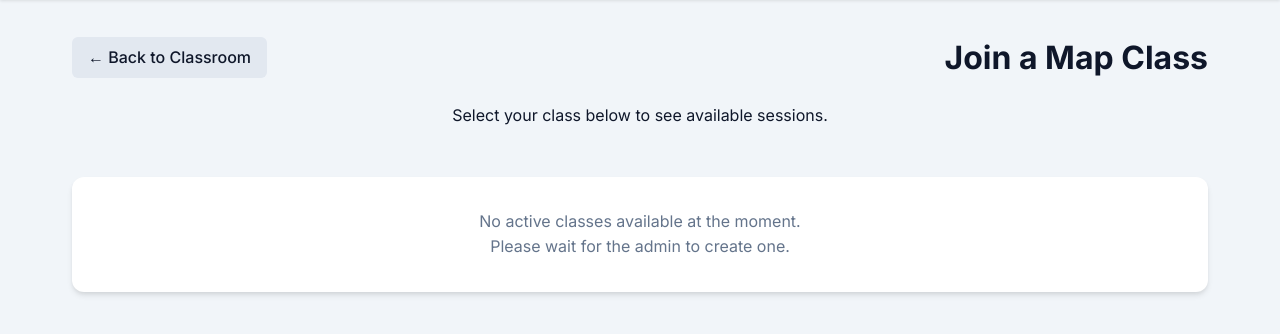
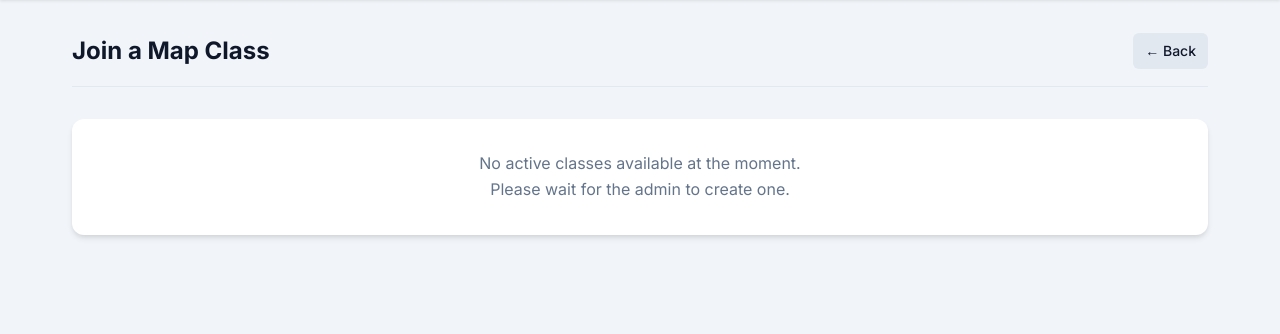
Before and after one commit to YuHyungmin1226/classmap, a Flask app: page /classes in a window 1280 px wide. Shown: the part 64-398 px from the top of the page. Run offline with Flask 3, Linux system fonts and the light colour scheme; some libraries are stand-ins or nearby versions.

Commit message:
UI Unification: Standardized headers, unified button heights, and improved admin-aware navigation

```diff
--- a/app/routes.py
+++ b/app/routes.py
@@ -168,7 +168,8 @@ def classes():
     # Participant dashboard showing filtered active classes
     class_type = request.args.get('type', 'classmap')
     active_classes = ClassGroup.query.filter_by(is_active=True, class_type=class_type).all()
-    return render_template('index.html', classes=active_classes, current_type=class_type)
+    is_admin = session.get('admin_logged_in', False)
+    return render_template('index.html', classes=active_classes, current_type=class_type, is_admin=is_admin)
 
 @main.route('/class/<class_id>')
 def view_class(class_id):
@@ -176,7 +177,8 @@ def view_class(class_id):
     if not c.is_active and not session.get('admin_logged_in'):
         return "This class is closed.", 403
     active_sessions = Session.query.filter_by(class_id=class_id, is_active=True).all()
-    return render_template('class_sessions.html', class_group=c, sessions=active_sessions)
+    is_admin = session.get('admin_logged_in', False)
+    return render_template('class_sessions.html', class_group=c, sessions=active_sessions, is_admin=is_admin)
 
 @main.route('/session/<session_id>')
 def view_session(session_id):
--- a/app/static/css/style.css
+++ b/app/static/css/style.css
@@ -87,7 +87,15 @@ body {
 .btn-secondary { background: #e2e8f0; color: var(--text); }
 .btn-secondary:hover { background: #cbd5e1; }
 .btn-danger { background: var(--danger); color: white; }
-.btn-sm { padding: 0.25rem 0.5rem; font-size: 0.875rem; }
+
+.btn-sm {
+    padding: 0 0.75rem;
+    font-size: 0.875rem;
+    height: 36px;
+    display: inline-flex;
+    align-items: center;
+    justify-content: center;
+}
 .w-100 { width: 100%; }
 
 /* Forms */
@@ -109,10 +117,33 @@ body {
 .inline-form { display: inline; }
 
 /* Dashboard */
-.dashboard-header {
+/* Header System */
+.page-header {
     display: flex;
     justify-content: space-between;
     align-items: center;
+    flex-wrap: wrap;
+    gap: 1rem;
+    margin-bottom: 2rem;
+    padding-bottom: 1rem;
+    border-bottom: 1px solid #e2e8f0;
+}
+
+.header-title {
+    margin: 0;
+    font-size: 1.5rem;
+    font-weight: 700;
+    color: var(--text);
+}
+
+.header-actions {
+    display: flex;
+    align-items: center;
+    gap: 0.75rem;
+    flex-wrap: wrap;
+}
+
+.dashboard-header {
     margin-bottom: 2rem;
 }
 
@@ -157,7 +188,12 @@ body {
     font-weight: 600;
 }
 
-.hero { text-align: center; margin-bottom: 3rem; }
+.hero {
+    text-align: left;
+    margin-bottom: 3rem;
+    padding-bottom: 1.5rem;
+    border-bottom: 1px solid #e2e8f0;
+}
 .empty-state { text-align: center; color: var(--text-light); }
 .auth-container { max-width: 400px; margin: 4rem auto; }
 .flash-messages { margin-bottom: 1.5rem; }
--- a/app/templates/index.html
+++ b/app/templates/index.html
@@ -1,12 +1,11 @@
 {% extends "base.html" %}
 
 {% block content %}
-<div class="hero">
-    <div style="display: flex; justify-content: space-between; align-items: center; width: 100%; max-width: 1200px; margin: 0 auto;">
-        <a href="{{ url_for('main.index') }}" class="btn btn-secondary">← Back to Classroom</a>
-        <h1 style="margin: 0; text-align: right;">Join a {{ 'Map' if current_type == 'classmap' else 'Board' }} Class</h1>
+<div class="page-header">
+    <h1 class="header-title">Join a {{ 'Map' if current_type == 'classmap' else 'Board' }} Class</h1>
+    <div class="header-actions">
+        <a href="{{ url_for('main.index') }}" class="btn btn-secondary btn-sm">← Back</a>
     </div>
-    <p style="margin-top: 20px;">Select your class below to see available sessions.</p>
 </div>
 
 <div class="sessions-container">
```
Also changed, not shown: app/templates/admin_class.html (+6 -6 lines), app/templates/admin_dashboard.html (+9 -9 lines), app/templates/admin_settings.html (+8 -4 lines), app/templates/class_sessions.html (+8 -5 lines), app/templates/map_session.html (+15 -6 lines).
